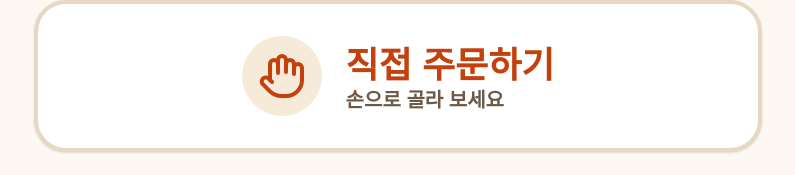
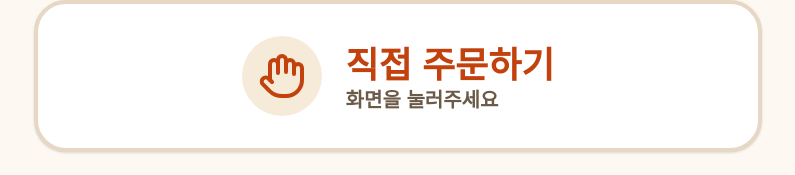
Before and after one commit to rladmtj007-cell/makerton, a Next.js app: page / in a window 1280 px wide. Shown: the part 464-639 px from the top of the page, without its empty margins (242-1037 px from the left). Built offline with nearby package versions, Linux system fonts and the light colour scheme.

Commit message:
feat: update call-to-action text on home screen
Updated the instruction for user interaction from "손으로 골라 보세요" to "화면을 눌러주세요"

```diff
--- a/components/kiosk/screen-home.tsx
+++ b/components/kiosk/screen-home.tsx
@@ -95,7 +95,7 @@ export function ScreenHome() {
           </span>
           <span className="flex flex-col items-start">
             <span className="text-4xl font-black leading-tight text-primary">직접 주문하기</span>
-            <span className="text-xl font-bold text-muted-foreground">손으로 골라 보세요</span>
+            <span className="text-xl font-bold text-muted-foreground">화면을 눌러주세요</span>
           </span>
         </button>
       </section>
```
